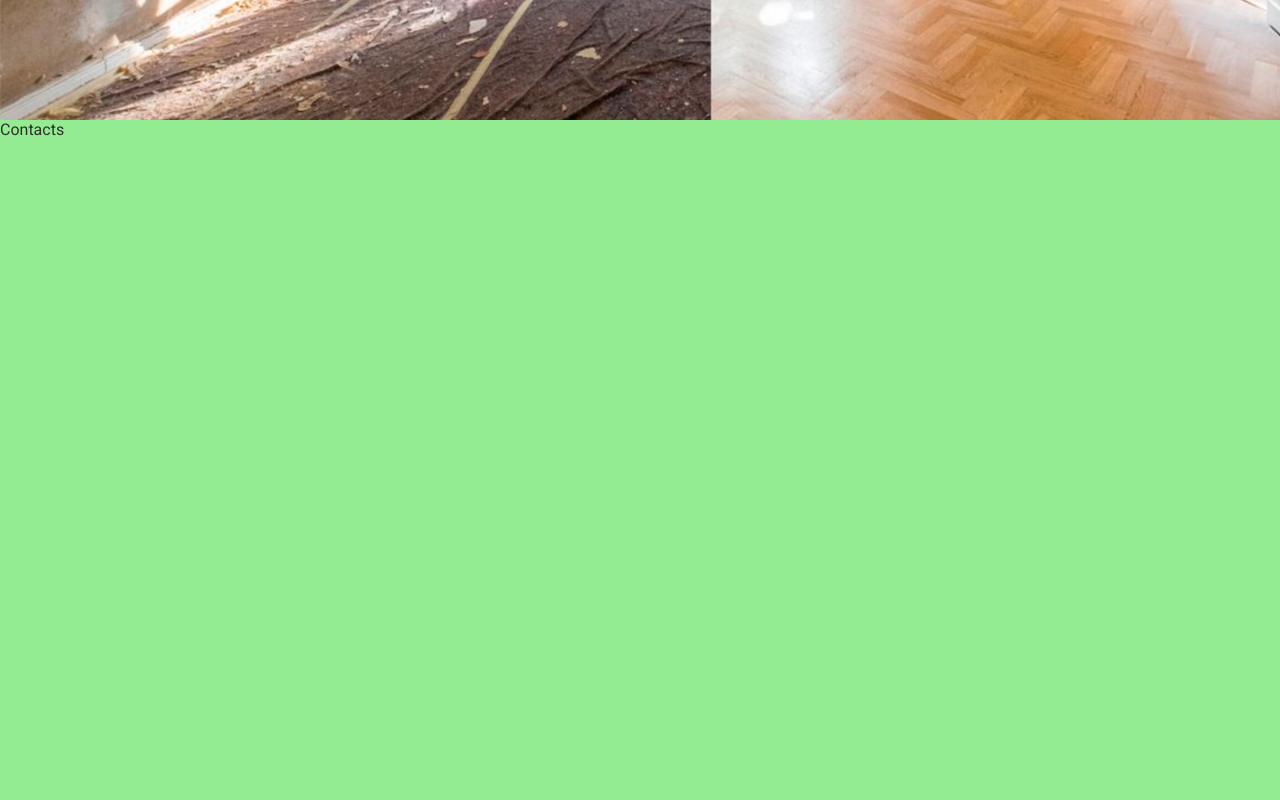
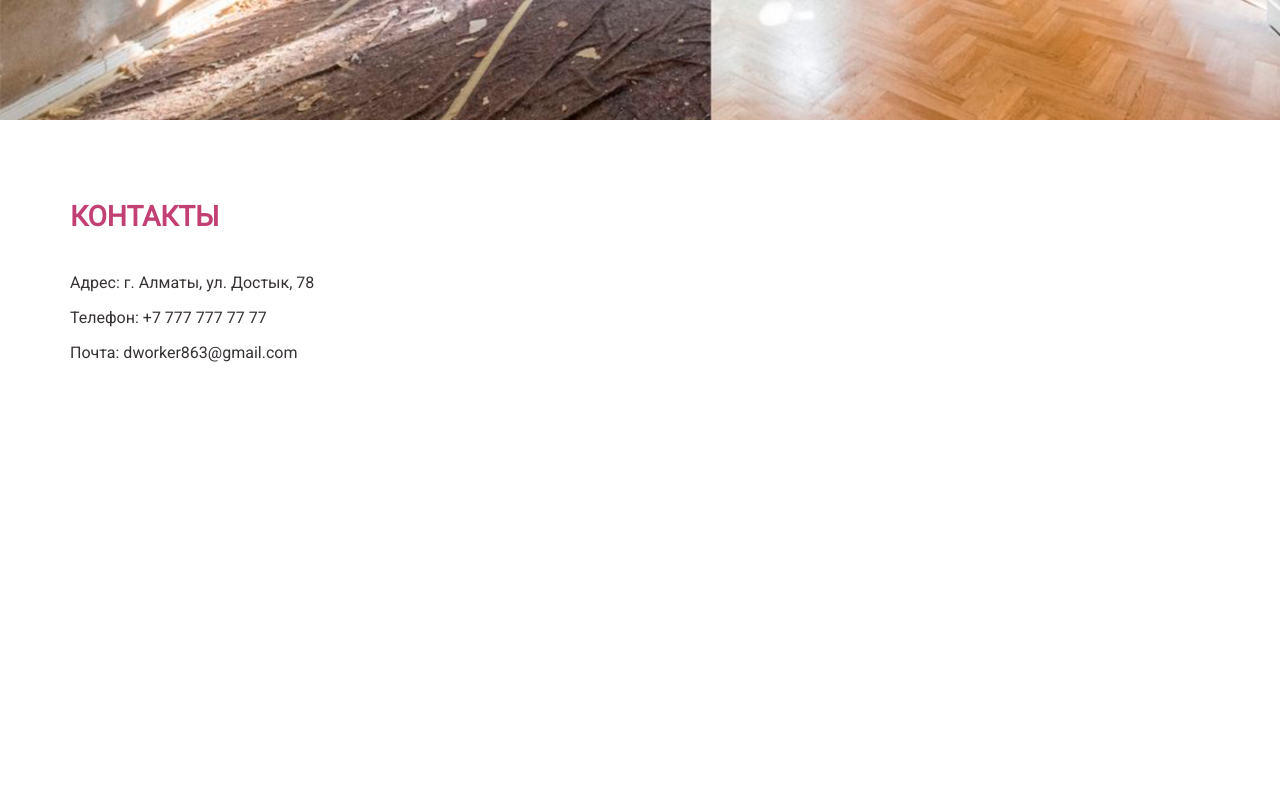
Before and after one commit to dworker863/stroy-site, a Next.js app: page /contacts in a window 1280 px wide. Shown: the part 680-1480 px from the top of the page. Built offline with nearby package versions, Linux system fonts and the light colour scheme.

Commit message:
Added ContactsBlock and StyledTitle components

```diff
--- /dev/null
+++ b/components/Blocks/ContactsBlock/ContactsBlock.tsx
@@ -0,0 +1,14 @@
+import React, { FC } from 'react';
+import { StyledAddress, StyledContacts } from './StyledContactsBlock';
+
+const ContactsBlock: FC = () => {
+  return (
+    <StyledContacts>
+      <StyledAddress>Адрес: г. Алматы, ул. Достык, 78</StyledAddress>
+      <StyledAddress>Телефон: +7 777 777 77 77</StyledAddress>
+      <StyledAddress>Почта: dworker863@gmail.com</StyledAddress>
+    </StyledContacts>
+  );
+};
+
+export default ContactsBlock;
--- /dev/null
+++ b/components/Blocks/ContactsBlock/StyledContactsBlock.ts
@@ -0,0 +1,17 @@
+import styled from 'styled-components';
+
+export const StyledContacts = styled.div`
+  margin-bottom: 100px;
+
+  @media (max-width: 992px) {
+    margin-bottom: 40px;
+  }
+
+  @media (max-width: 576px) {
+    margin-bottom: 20px;
+  }
+`;
+
+export const StyledAddress = styled.div`
+  margin-bottom: 16px;
+`;
--- a/components/Sections/Footer/Footer.tsx
+++ b/components/Sections/Footer/Footer.tsx
@@ -1,11 +1,9 @@
 import React, { FC } from 'react';
 import Container from '../../Blocks/Container/Container';
 import {
-  StyledAddress,
   StyledCopyrights,
   StyledFooter,
   StyledFooterBlock,
-  StyledFooterContacts,
   StyledFooterSocials,
 } from './StyledFooter';
 import { FontAwesomeIcon } from '@fortawesome/react-fontawesome';
@@ -17,6 +15,8 @@ import { faFacebook } from '@fortawesome/free-brands-svg-icons';
 import { faTwitter } from '@fortawesome/free-brands-svg-icons';
 import { Montserrat } from '@next/font/google';
 import Nav from '../../Blocks/Nav/Nav';
+import Contacts from '../../Blocks/ContactsBlock/ContactsBlock';
+import ContactsBlock from '../../Blocks/ContactsBlock/ContactsBlock';
 
 const montserrat = Montserrat({
   weight: '400',
@@ -28,11 +28,7 @@ const Footer: FC = () => {
     <StyledFooter className={montserrat.className}>
       <Container>
         <StyledFooterBlock>
-          <StyledFooterContacts>
-            <StyledAddress>Адрес: г. Алматы, ул. Достык, 78</StyledAddress>
-            <StyledAddress>Телефон: +7 777 777 77 77</StyledAddress>
-            <StyledAddress>Почта: dworker863@gmail.com</StyledAddress>
-          </StyledFooterContacts>
+          <ContactsBlock />
           <Nav column />
           <StyledFooterSocials>
             <a
--- a/components/Sections/Footer/StyledFooter.ts
+++ b/components/Sections/Footer/StyledFooter.ts
@@ -22,22 +22,6 @@ export const StyledFooterBlock = styled.div`
   }
 `;
 
-export const StyledFooterContacts = styled.div`
-  margin-bottom: 100px;
-
-  @media (max-width: 992px) {
-    margin-bottom: 40px;
-  }
-
-  @media (max-width: 576px) {
-    margin-bottom: 20px;
-  }
-`;
-
-export const StyledAddress = styled.div`
-  margin-bottom: 16px;
-`;
-
 export const StyledFooterSocials = styled.div`
   display: flex;
 
--- /dev/null
+++ b/components/commonStyles/StyledTitle.ts
@@ -0,0 +1,9 @@
+import styled from 'styled-components';
+
+export const StyledTitle = styled.h2`
+  margin-top: 0;
+  margin-bottom: 40px;
+  text-transform: uppercase;
+  font-size: 28px;
+  color: ${({ theme }) => theme.colors.primary};
+`;
--- a/pages/contacts/StyledContacts.ts
+++ b/pages/contacts/StyledContacts.ts
@@ -2,5 +2,6 @@ import styled from 'styled-components';
 
 export const StyledContacts = styled.main`
   height: 100vh;
-  background-color: #75e773c7;
+  padding-top: 80px;
+  padding-bottom: 120px;
 `;
--- a/pages/contacts/index.tsx
+++ b/pages/contacts/index.tsx
@@ -1,8 +1,18 @@
 import React from 'react';
+import ContactsBlock from '../../components/Blocks/ContactsBlock/ContactsBlock';
+import Container from '../../components/Blocks/Container/Container';
+import { StyledTitle } from '../../components/commonStyles/StyledTitle';
 import { StyledContacts } from './StyledContacts';
 
 const Contacts = () => {
-  return <StyledContacts>Contacts</StyledContacts>;
+  return (
+    <StyledContacts>
+      <Container column>
+        <StyledTitle>Контакты</StyledTitle>
+        <ContactsBlock />
+      </Container>
+    </StyledContacts>
+  );
 };
 
 export default Contacts;
```
Also changed, not shown: pages/StyledHome.ts (+0 -9 lines), pages/index.tsx (+4 -3 lines).
